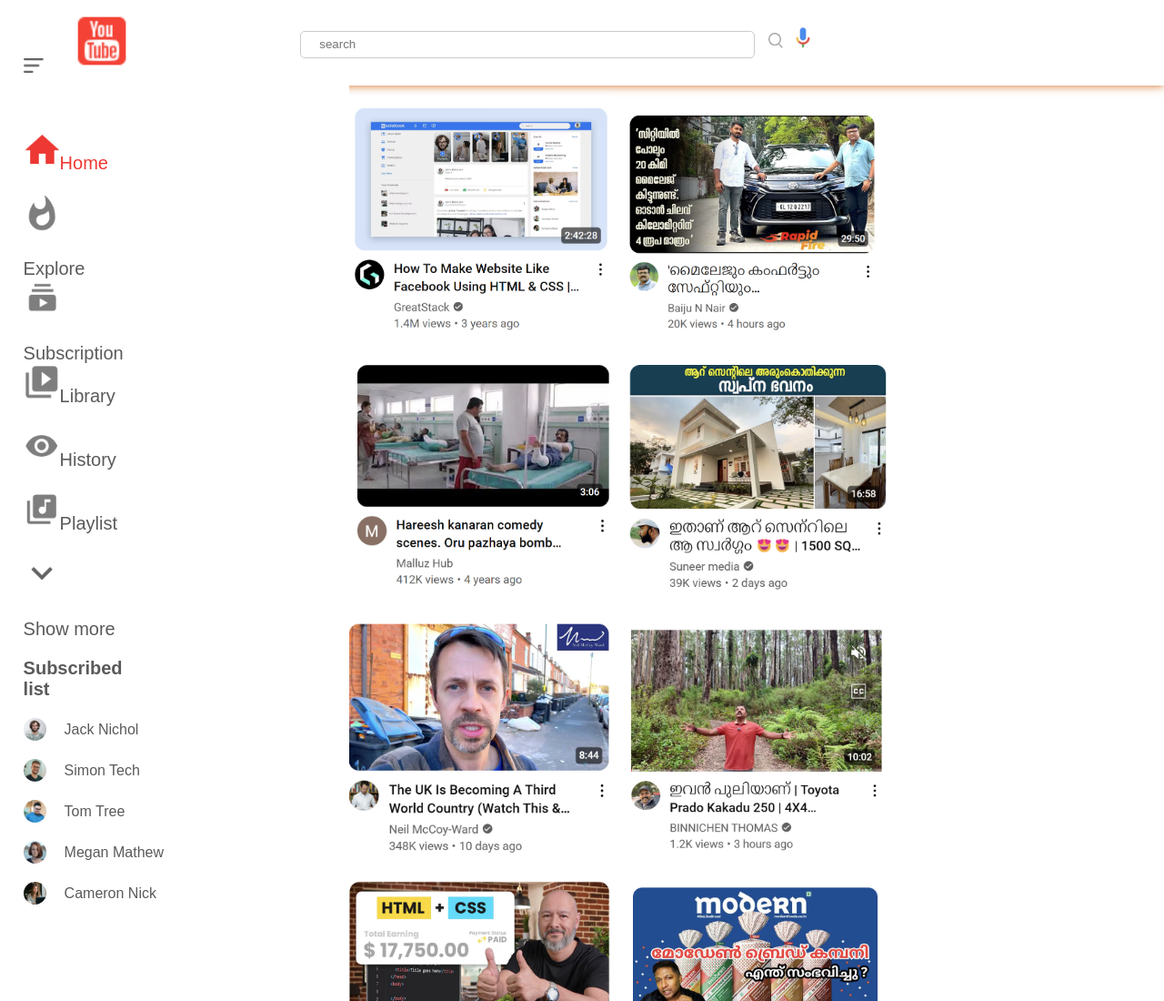
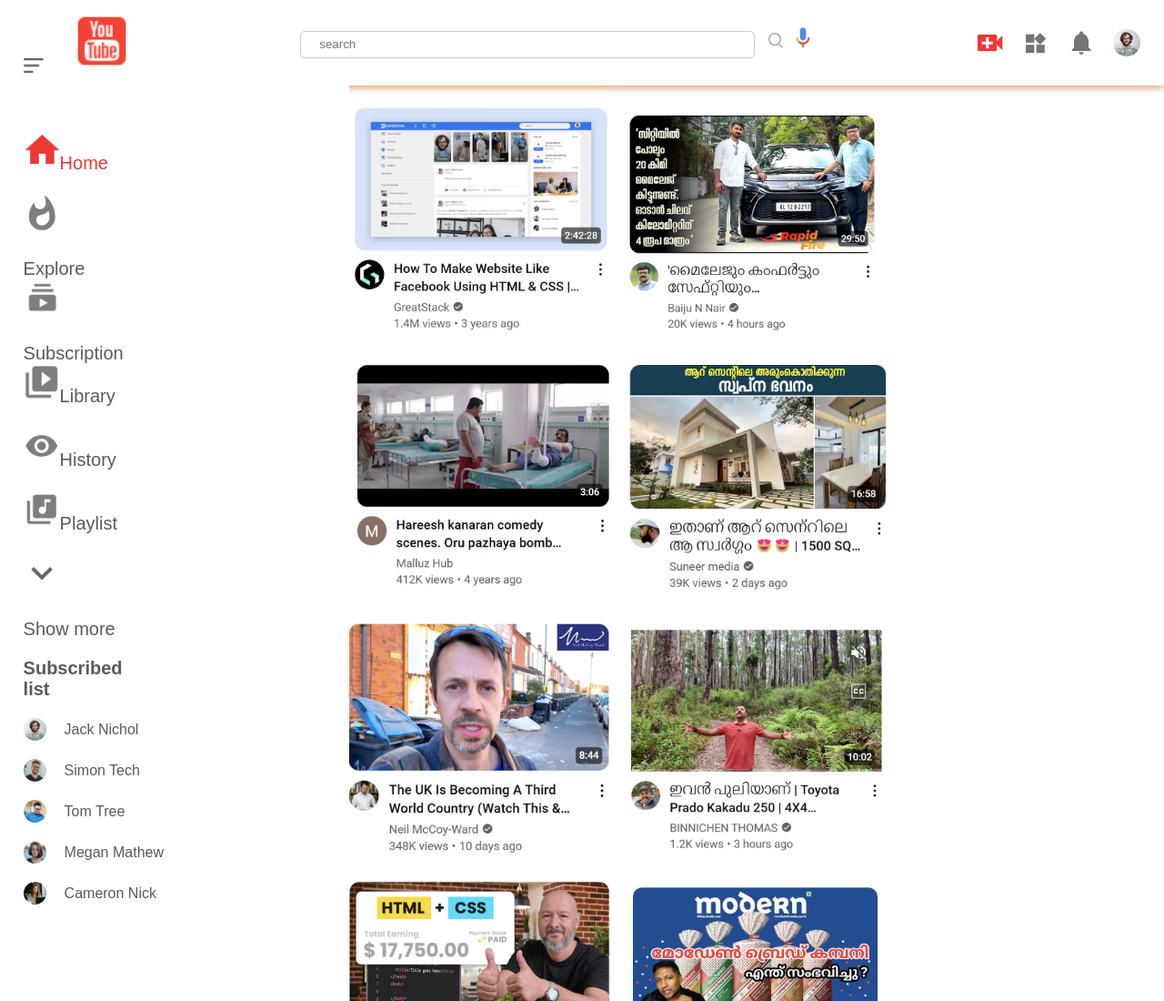
Before and after one commit to edwinvakkachan/Youtube-Clone, a plain HTML site: page index.html in a window 1280 px wide. Shown: the top 1100 px of the page at 91% size. Drawn offline with Linux system fonts and the light colour scheme.

Commit message:
link repaired

```diff
--- a/index.html
+++ b/index.html
@@ -19,10 +19,10 @@
         </div>
 
         <div class="nav-right">
-            <img src="/images/upload.png/" alt="">
-            <img src="/images/more.png/" alt="">
-            <img src="/images/notification.png/" alt="">
-            <img src="/images/Jack.png/" class="jack" alt="">
+            <img src="./images/upload.png" alt="">
+            <img src="./images/more.png" alt="">
+            <img src="./images/notification.png" alt="">
+            <img src="./images/Jack.png" class="jack" alt="">
 
         </div>
     </nav>
@@ -44,7 +44,7 @@
 
                 <div class="subscribedList">
                     <h3>Subscribed list</h3>
-                    <a href=""><img src="/images/Jack.png" > <p>Jack Nichol</p> </a>
+                    <a href=""><img src="\images\Jack.png" > <p>Jack Nichol</p> </a>
                     <a href=""><img src="/images/simon.png" > <p>Simon Tech</p> </a>
                     <a href=""><img src="/images/tom.png" > <p>Tom Tree</p> </a>
                     <a href=""><img src="/images/megan.png" > <p>Megan Mathew</p> </a>
```
